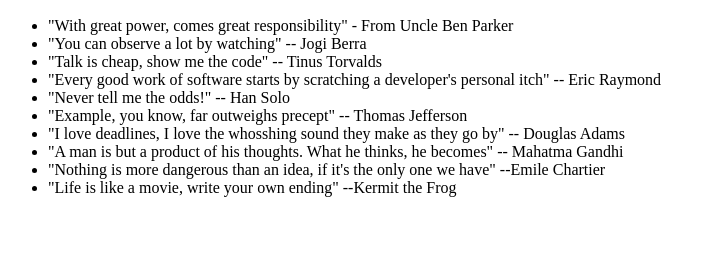
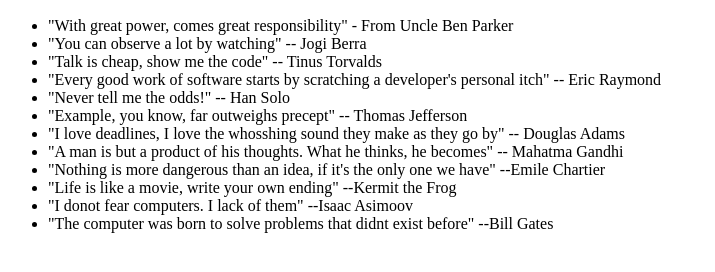
Before and after one commit to dixitankit14/main_openSAP_repo, a plain HTML site: page index.html in a window 1280 px wide. Shown: the part 110-382 px from the top of the page, without its empty margins (0-715 px from the left). Drawn offline with Linux system fonts and the light colour scheme.

Commit message:
Added quotes by Isaac & Bill Gates

```diff
--- a/index.html
+++ b/index.html
@@ -15,11 +15,13 @@
  		<li>"Talk is cheap, show me the code" -- Tinus Torvalds</li>
  		<li>"Every good work of software starts by scratching a developer's personal itch" -- Eric Raymond</li>
  		<li>"Never tell me the odds!" -- Han Solo</li>
-		<li>"Example, you know, far outweighs precept" -- Thomas Jefferson</li>
+ 		<li>"Example, you know, far outweighs precept" -- Thomas Jefferson</li>
  		<li>"I love deadlines, I love the whosshing sound they make as they go by" -- Douglas Adams</li>
  		<li>"A man is but a product of his thoughts. What he thinks, he becomes" -- Mahatma Gandhi</li>
  		<li>"Nothing is more dangerous than an idea, if it's the only one we have" --Emile Chartier</li>
  		<li>"Life is like a movie, write your own ending" --Kermit the Frog</li>
+ 		<li>"I donot fear computers. I lack of them" --Isaac Asimoov</li>
+ 		<li>"The computer was born to solve problems that didnt exist before" --Bill Gates</li>
  	</ul>
  </body>
 </html>
--- a/styles.css
+++ b/styles.css
@@ -1,6 +1,5 @@
 h1{
 	color:orange;
-	text-align:left;
 }
 h2{
 	color:blue;
```
